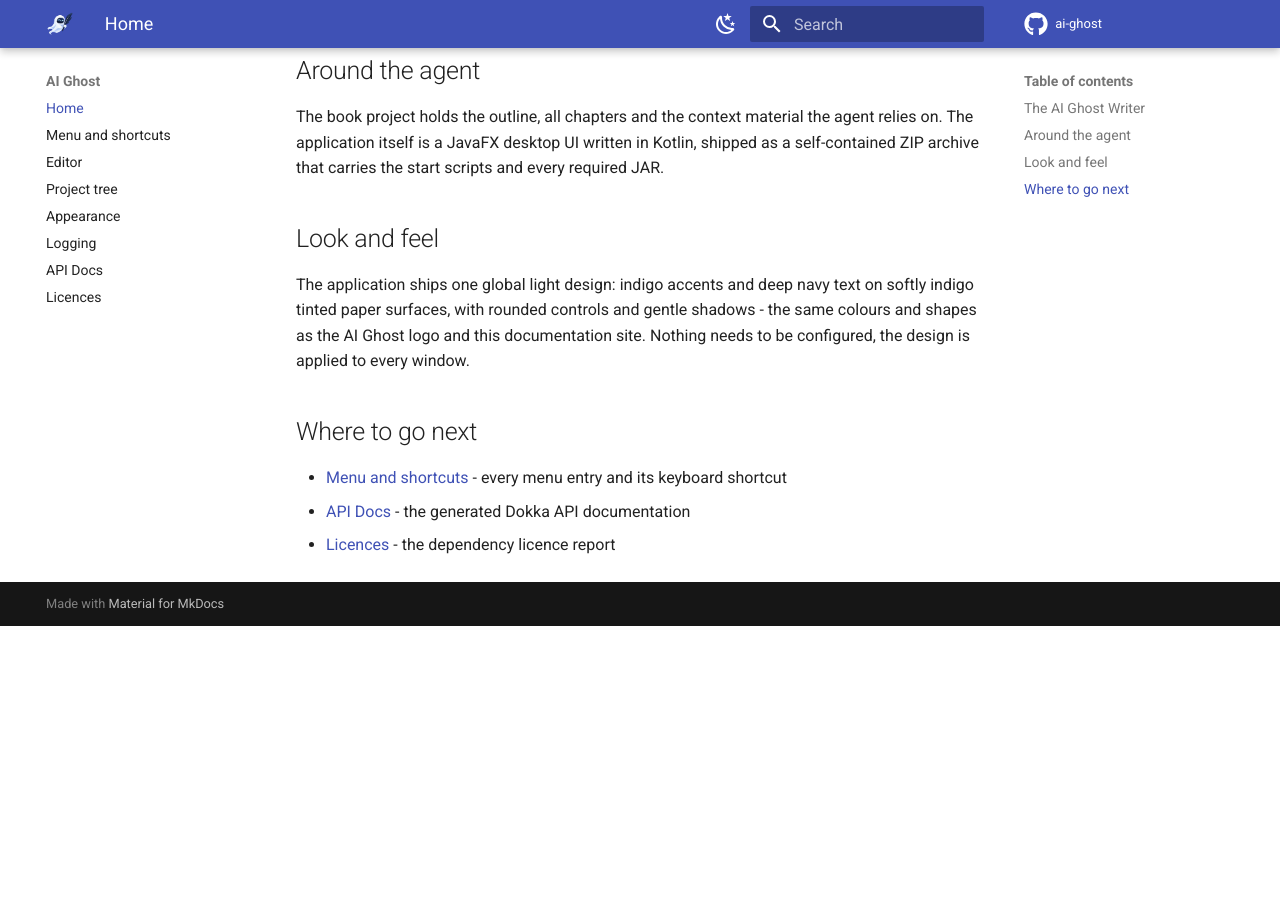
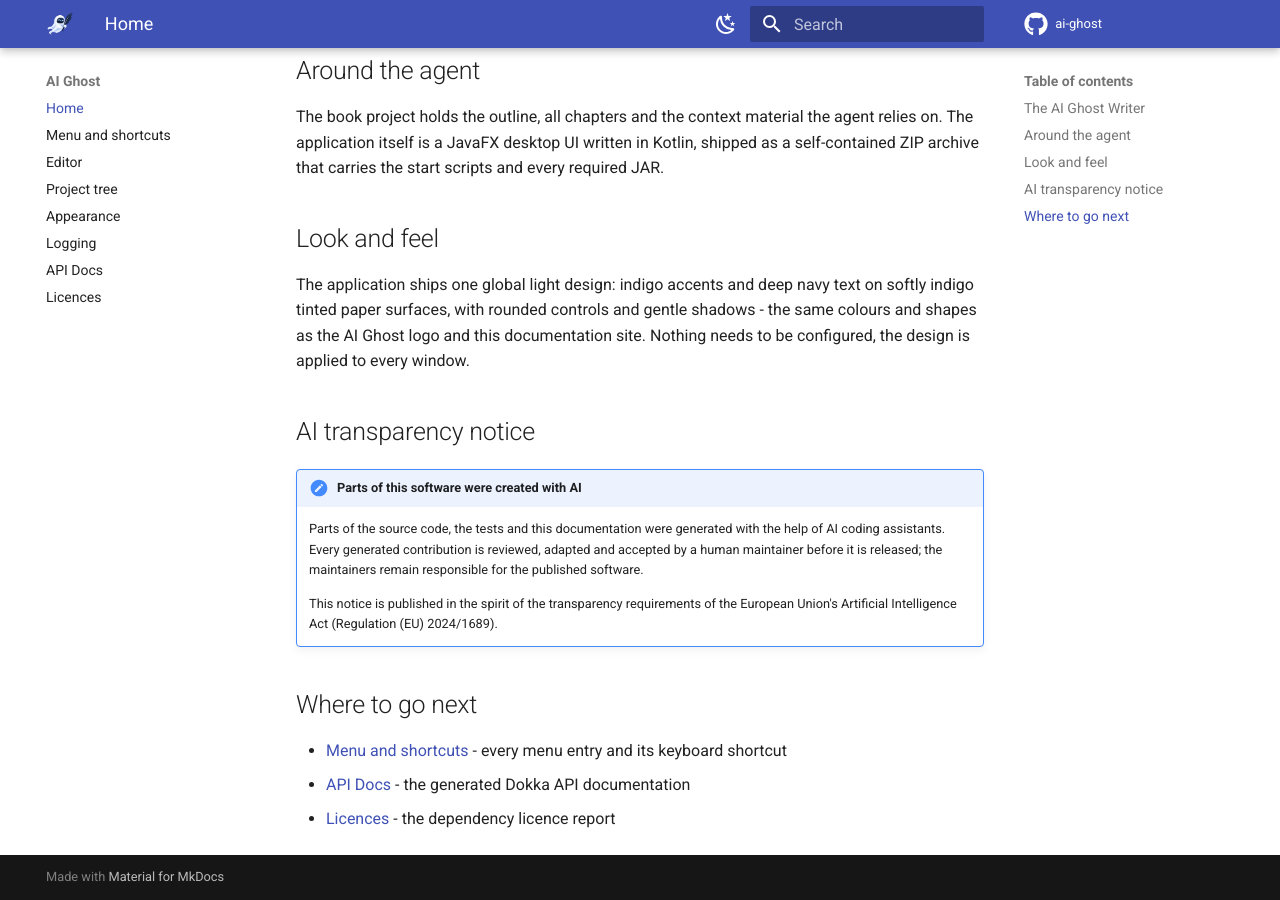
Before and after one commit to KleinerHacker/ai-ghost, an MkDocs documentation site: the page built from docs/docs/index.md, in a window 1280 px wide and 900 px high, scrolled down 664 px. Built offline with MkDocs 1.6.1 and Material for MkDocs 9.7.7, drawn with Linux system fonts in a browser that asks for light colours; comment, search, counter and statistics services are not loaded; the version menu is left out; before the commit the page ends 1290 px from its top, so only the background shows below that.

Commit message:
enable JavaFX native access; add transparency notice for AI contributions; introduce Gradle run configuration for ghost-ui

```diff
--- a/docs/docs/index.md
+++ b/docs/docs/index.md
@@ -30,6 +30,17 @@ tinted paper surfaces, with rounded controls and gentle shadows - the same colou
 AI Ghost logo and this documentation site. Nothing needs to be configured, the design is applied to
 every window.
 
+## AI transparency notice
+
+!!! note "Parts of this software were created with AI"
+
+    Parts of the source code, the tests and this documentation were generated with the help of AI
+    coding assistants. Every generated contribution is reviewed, adapted and accepted by a human
+    maintainer before it is released; the maintainers remain responsible for the published software.
+
+    This notice is published in the spirit of the transparency requirements of the European Union's
+    Artificial Intelligence Act (Regulation (EU) 2024/1689).
+
 ## Where to go next
 
 * [Menu and shortcuts](menu.md) - every menu entry and its keyboard shortcut
```
Also changed, not shown: README.md, 4 other files.
